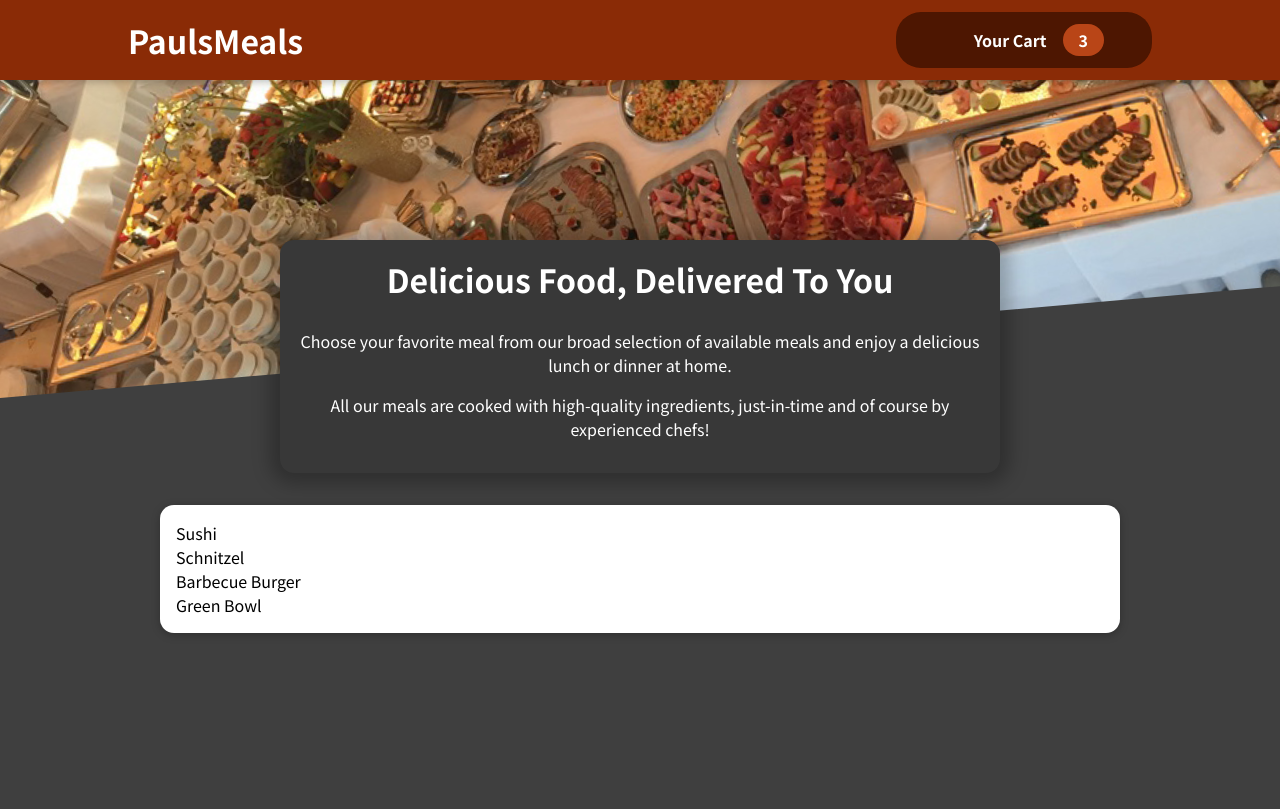
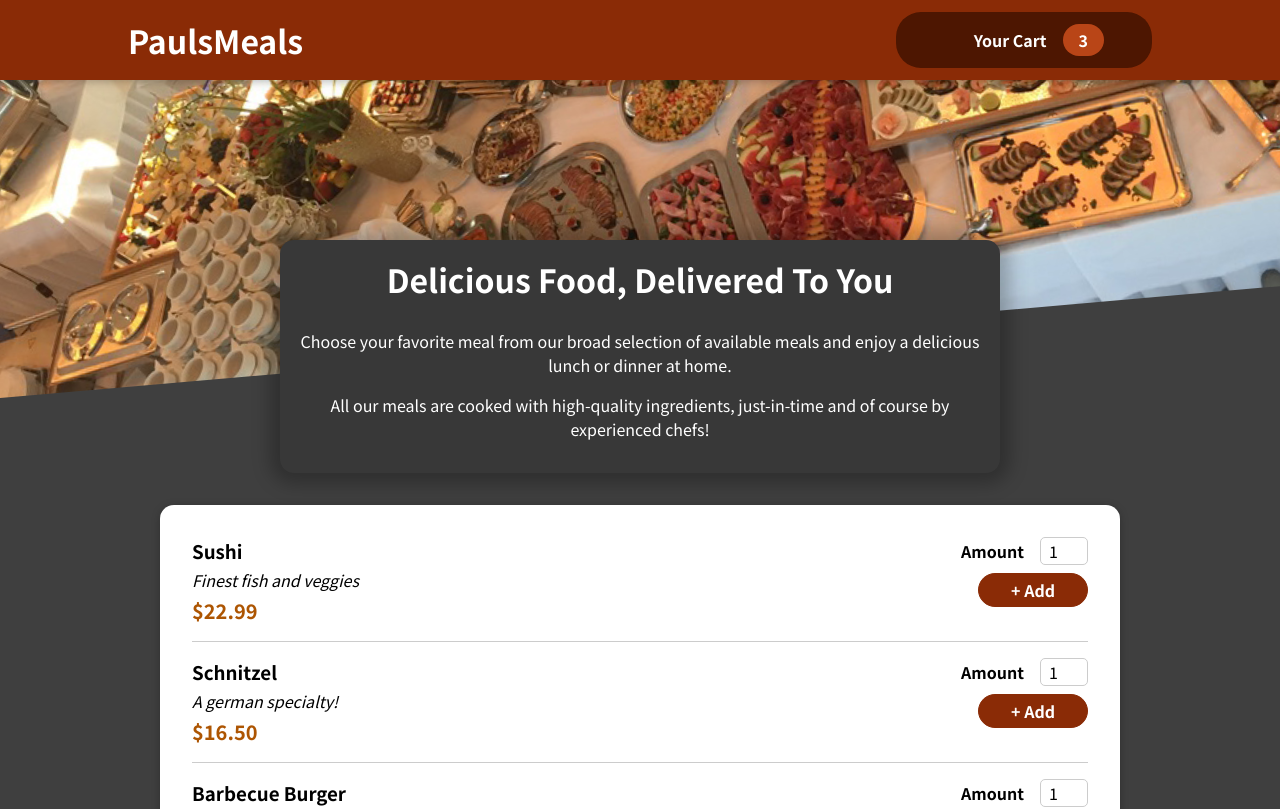
Before and after one commit to lkmSasanga/pauls-meals-react, a React (Create React App) app: page / in a window 1280 px wide. Shown: the top 809 px of the page. Built offline with nearby package versions, Linux system fonts and the light colour scheme.

Commit message:
meal item form added

```diff
--- a/src/components/Meals/AvailableMeals.js
+++ b/src/components/Meals/AvailableMeals.js
@@ -1,4 +1,5 @@
 import Card from "../UI/Card";
+import MealItem from "./MealItem/MealItem";
 import classes from './AvailableMeals.module.css';
 
 const DUMMY_MEALS = [
@@ -29,9 +30,16 @@
 ];
 
 const AvailableMeals = () => {
-    const mealsList = DUMMY_MEALS.map(meals => <li>{meals.name}</li>);
+    const mealsList = DUMMY_MEALS.map(meal =>
+        <MealItem
+            id={meal.id}
+            key={meal.id}
+            name={meal.name}
+            description={meal.description}
+            price={meal.price}
+        />);
 
-    return(
+    return (
         <section className={classes.meals}>
             <Card>
                 <ul>{mealsList}</ul>
--- /dev/null
+++ b/src/components/Meals/MealItem/MealItem.js
@@ -0,0 +1,22 @@
+import MealItemForm from "./MealItemForm";
+import classes from './MealItem.module.css';
+
+const MealItem = props => {
+    //  to output price into two decimal places
+    const price = `$${props.price.toFixed(2)}`
+
+    return(
+        <li className={classes.meal}>
+            <div>
+                <h3>{props.name}</h3>
+                <div className={classes.description}>{props.description}</div>
+                <div className={classes.price}>{price}</div>
+            </div>
+            <div>
+                <MealItemForm/>
+            </div>
+        </li>
+    );
+};
+
+export default MealItem;
--- /dev/null
+++ b/src/components/Meals/MealItem/MealItem.module.css
@@ -0,0 +1,22 @@
+.meal {
+    display: flex;
+    justify-content: space-between;
+    margin: 1rem;
+    padding-bottom: 1rem;
+    border-bottom: 1px solid #ccc;
+}
+
+.meal h3 {
+    margin: 0 0 0.25rem 0;
+}
+
+.description {
+    font-style: italic;
+}
+
+.price {
+    margin-top: 0.25rem;
+    font-weight: bold;
+    color: #ad5502;
+    font-size: 1.25rem;
+}
--- /dev/null
+++ b/src/components/Meals/MealItem/MealItemForm.js
@@ -0,0 +1,20 @@
+import Input from "../../UI/Input";
+import classes from './MealItemForm.module.css';
+
+const MealItemForm = props => {
+    return(
+        <form className={classes.form}>
+            <Input label="Amount" input={{
+                id: 'amount_' + props.id,
+                type: 'number',
+                min: '1',
+                max: '5',
+                step: '1',
+                defaultValue: '1'
+            }}/>
+            <button>+ Add</button>
+        </form>
+    );
+};
+
+export default MealItemForm;
--- /dev/null
+++ b/src/components/Meals/MealItem/MealItemForm.module.css
@@ -0,0 +1,20 @@
+.form {
+    text-align: right;
+}
+
+.form button {
+    font: inherit;
+    cursor: pointer;
+    background-color: #8a2b06;
+    border: 1px solid #8a2b06;
+    color: white;
+    padding: 0.25rem 2rem;
+    border-radius: 20px;
+    font-weight: bold;
+}
+
+.form button:hover,
+.form button:active {
+    background-color: #641e03;
+    border-color: #641e03;
+}
--- /dev/null
+++ b/src/components/UI/Input.js
@@ -0,0 +1,12 @@
+import classes from './Input.module.css';
+
+const Input = props => {
+  return(
+      <div className={classes.input}>
+          <label htmlFor={props.input.id}>{props.label}</label>
+          <input {...props.input}/>
+      </div>
+  );
+};
+
+export default Input;
--- /dev/null
+++ b/src/components/UI/Input.module.css
@@ -0,0 +1,18 @@
+.input {
+    display: flex;
+    align-items: center;
+    margin-bottom: 0.5rem;
+}
+
+.input label {
+    font-weight: bold;
+    margin-right: 1rem;
+}
+
+.input input {
+    width: 3rem;
+    border-radius: 5px;
+    border: 1px solid #ccc;
+    font: inherit;
+    padding-left: 0.5rem;
+}
```
Also changed, not shown: 1 other file (tests, documents, lock files or other folders).
